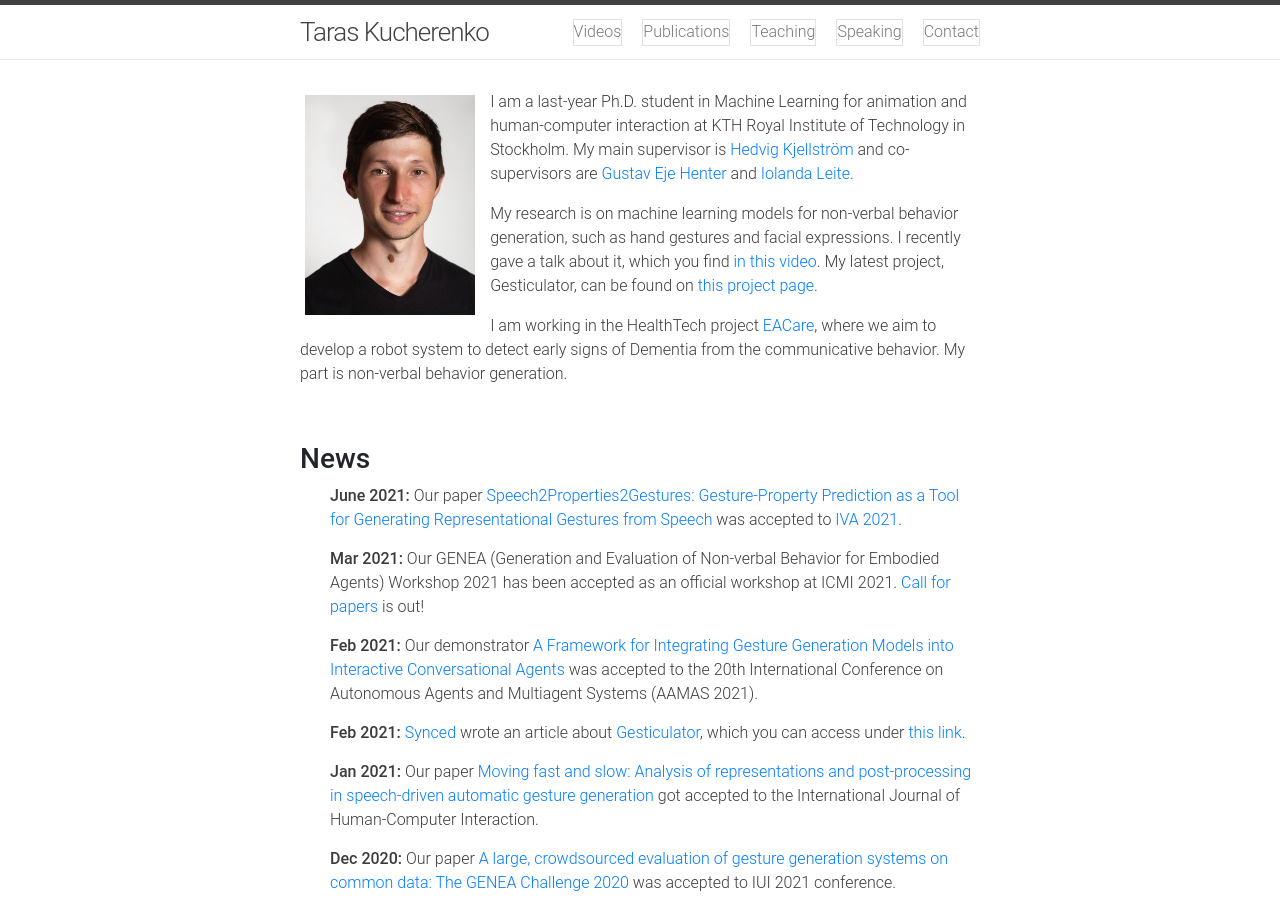
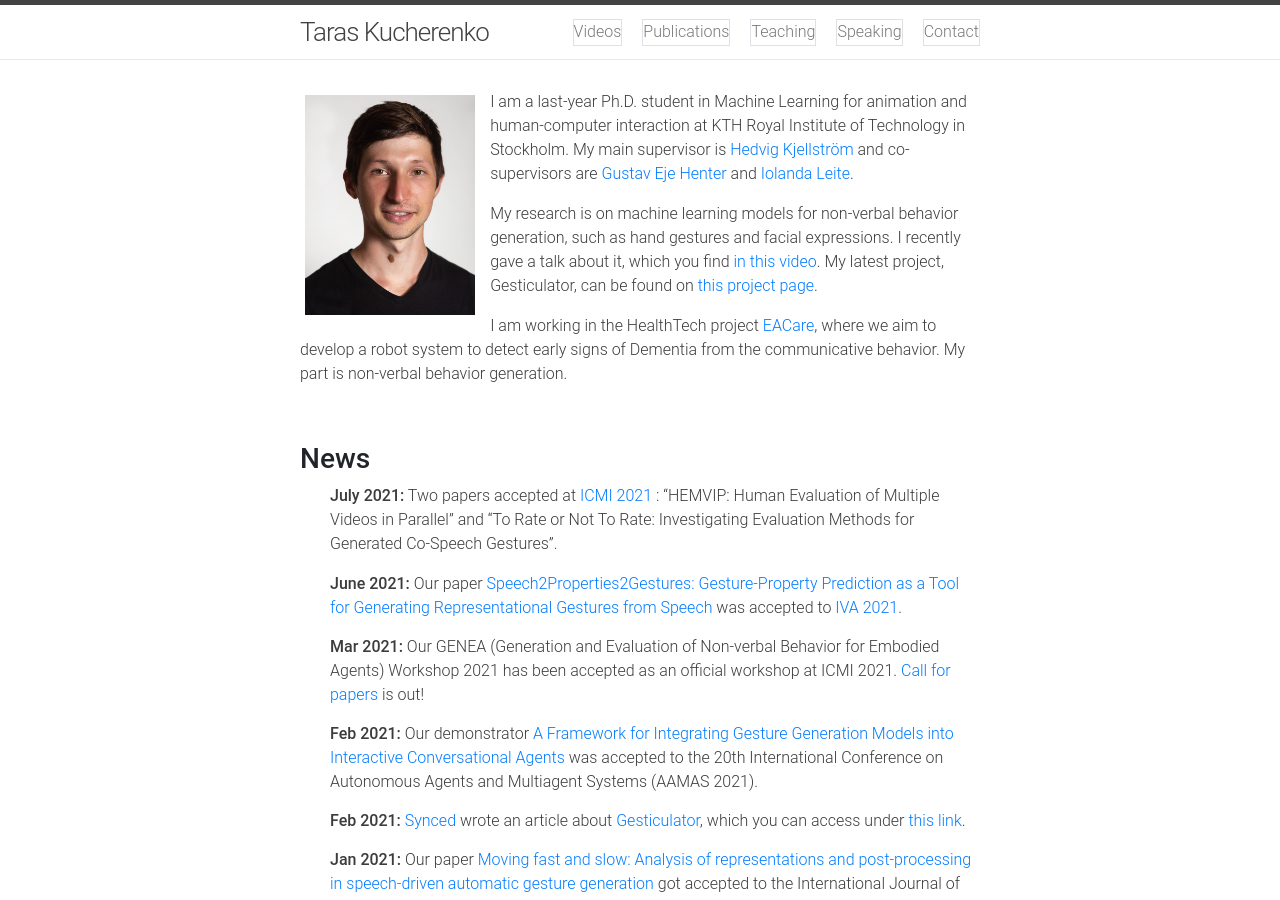
Before and after one commit to Svito-zar/Svito-zar.github.io, a Jekyll site: the page built from index.md, in a window 1280 px wide and 900 px high. Built offline with Jekyll 4.4.1, drawn with Linux system fonts in a browser that asks for light colours; nearby versions of some CDN libraries.

Commit message:
Update: add news

```diff
--- a/index.md
+++ b/index.md
@@ -25,12 +25,15 @@ I am working in the HealthTech project [EACare](http://www.csc.kth.se/cvap/EACar
 
 <br>
 ### **News**
+
+* <strong>July 2021:</strong> Two papers accepted at [ICMI 2021](https://icmi.acm.org/2021/) : "HEMVIP: Human Evaluation of Multiple Videos in Parallel" and "To Rate or Not To Rate: Investigating Evaluation Methods for Generated Co-Speech Gestures".
+
 * <strong>June 2021:</strong> Our paper [Speech2Properties2Gestures: Gesture-Property Prediction as a Tool for Generating Representational Gestures from Speech](https://arxiv.org/abs/2106.14736) was accepted to [IVA 2021](https://sites.google.com/view/iva2021/).
 * <strong>Mar 2021:</strong> Our GENEA (Generation and Evaluation of Non-verbal Behavior for Embodied Agents) Workshop 2021 has been accepted as an official workshop at ICMI 2021. [Call for papers](https://genea-workshop.github.io/2021/#call-for-papers) is out!
 * <strong>Feb 2021:</strong> Our demonstrator [A Framework for Integrating Gesture Generation Models into Interactive Conversational Agents](http://www.ifaamas.org/Proceedings/aamas2021/pdfs/p1779.pdf) was accepted to the 20th International Conference on Autonomous Agents and Multiagent Systems (AAMAS 2021).
 * <strong>Feb 2021:</strong> [Synced](https://syncedreview.com/) wrote an article about [Gesticulator](https://svito-zar.github.io/gesticulator/), which you can access under [this link](https://syncedreview.com/2021/02/10/icmi-2020-best-paper-gesticulator-a-framework-for-semantically-aware-speech-driven-gesture-generation/).
 * <strong>Jan 2021:</strong> Our paper [Moving fast and slow: Analysis of representations and post-processing in speech-driven automatic gesture generation](https://www.tandfonline.com/doi/full/10.1080/10447318.2021.1883883) got accepted to the International Journal of Human-Computer Interaction.
-* <strong>Dec 2020:</strong> Our paper [A large, crowdsourced evaluation of gesture generation systems on common data: The GENEA Challenge 2020](https://arxiv.org/abs/2102.11617) was accepted to IUI 2021 conference.
+* <strong>Dec 2020:</strong> Our paper [A large, crowdsourced evaluation of gesture generation systems on common data: The GENEA Challenge 2020](https://dl.acm.org/doi/10.1145/3397481.3450692) was accepted to IUI 2021 conference.
 * <strong>Oct 2020:</strong> [Gesticulator](https://svito-zar.github.io/gesticulator/) have got the ICMI 2020 Best Paper Award!
 * <strong>Oct 2020:</strong> [Let's face it](https://jonepatr.github.io/lets_face_it/) received the IVA 2020 Best Paper Award!
 * <strong>Oct 2020:</strong> I will give a talk about my work on gesture generation for the [Talking Robotics](https://talking-robotics.github.io) seminar series on October 30th 4pm UTC(GMT). More details [under this link](https://talking-robotics.github.io/session_details/taras.html).
```
Also changed, not shown: _pages/publications.md (+4 -4 lines).
